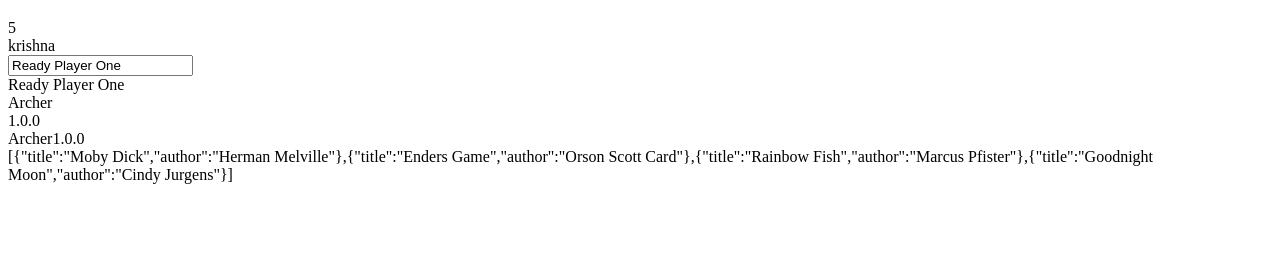
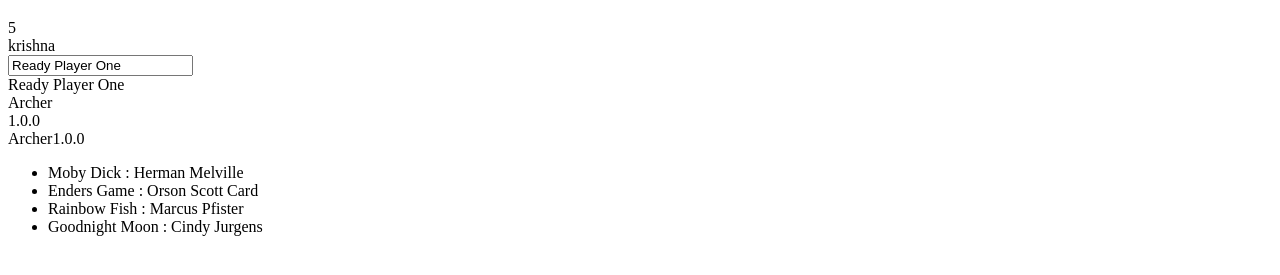
Before and after one commit to kpat132/angular_demo, a website: page public/index.html in a window 1280 px wide. Shown: the part 61-336 px from the top of the page. Drawn offline with nearby package versions, Linux system fonts and the light colour scheme.

Commit message:
ngRepeat

```diff
--- a/public/index.html
+++ b/public/index.html
@@ -33,7 +33,11 @@
     <br>
     {{versionedCharacter}}
     <br>
-    {{books}}
+    <ul>
+      <li ng-repeat = 'book in books'>
+        {{book.title}} : {{book.author}}
+      </li>
+    </ul>
   </div>
 
 
```
